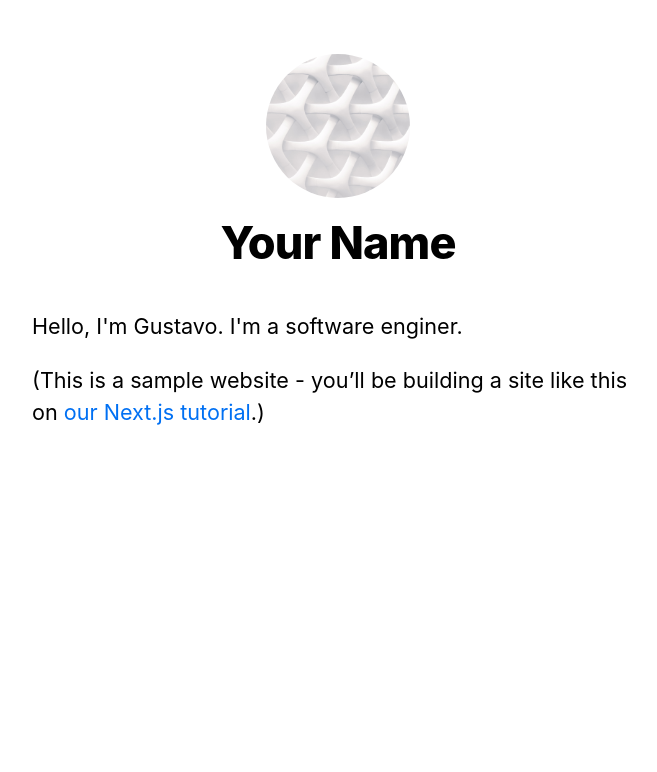
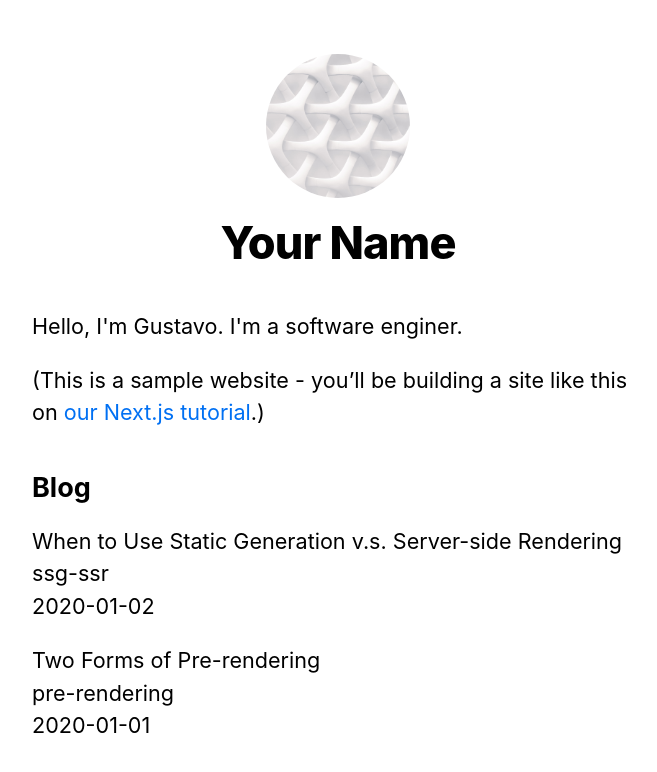
Before and after one commit to gefgu/nextjs-blog, a Next.js app: page / in a window 1280 px wide. Shown: the top 772 px of the page, without its empty margins (302-959 px from the left). Built offline with nearby package versions, Linux system fonts and the light colour scheme.

Commit message:
Add posts using static-rendering

```diff
--- a/pages/index.js
+++ b/pages/index.js
@@ -1,8 +1,18 @@
-import Head from 'next/head';
-import Layout, { siteTitle } from '../components/layout';
-import utilStyles from '../styles/utils.module.css';
+import Head from "next/head";
+import Layout, { siteTitle } from "../components/layout";
+import { getSortedPostsData } from "../lib/posts";
+import utilStyles from "../styles/utils.module.css";
 
-export default function Home() {
+export async function getStaticProps() {
+  const allPostsData = getSortedPostsData();
+  return {
+    props: {
+      allPostsData,
+    },
+  };
+}
+
+export default function Home({ allPostsData }) {
   return (
     <Layout home>
       <Head>
@@ -11,9 +21,24 @@
       <section className={utilStyles.headingMd}>
         <p>Hello, I'm Gustavo. I'm a software enginer.</p>
         <p>
-          (This is a sample website - you’ll be building a site like this on{' '}
+          (This is a sample website - you’ll be building a site like this on{" "}
           <a href="https://nextjs.org/learn">our Next.js tutorial</a>.)
         </p>
+      </section>
+
+      <section className={`${utilStyles.headingMd} ${utilStyles.padding1px}`}>
+        <h2 className={utilStyles.headingLg}>Blog</h2>
+        <ul className={utilStyles.list}>
+          {allPostsData.map(({ id, date, title }) => (
+            <li className={utilStyles.listItem} key={id}>
+              {title}
+              <br />
+              {id}
+              <br />
+              {date}
+            </li>
+          ))}
+        </ul>
       </section>
     </Layout>
   );
```
